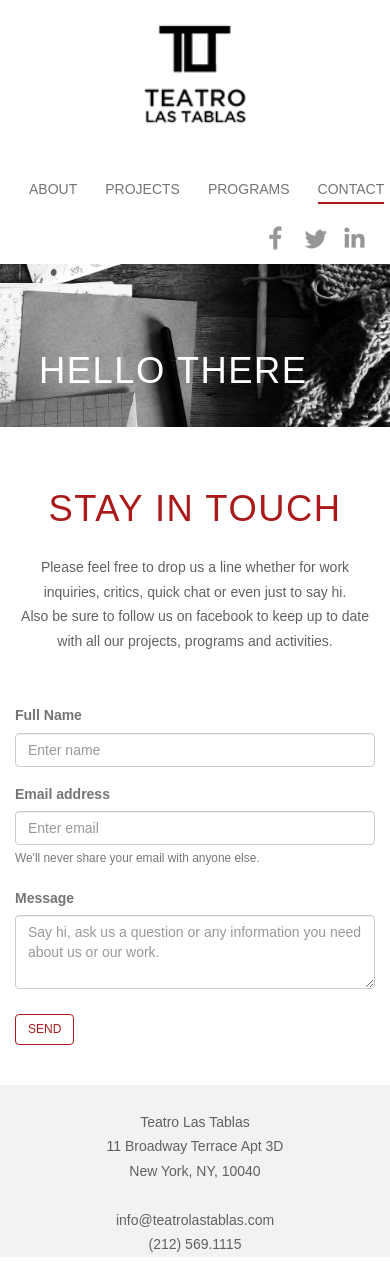
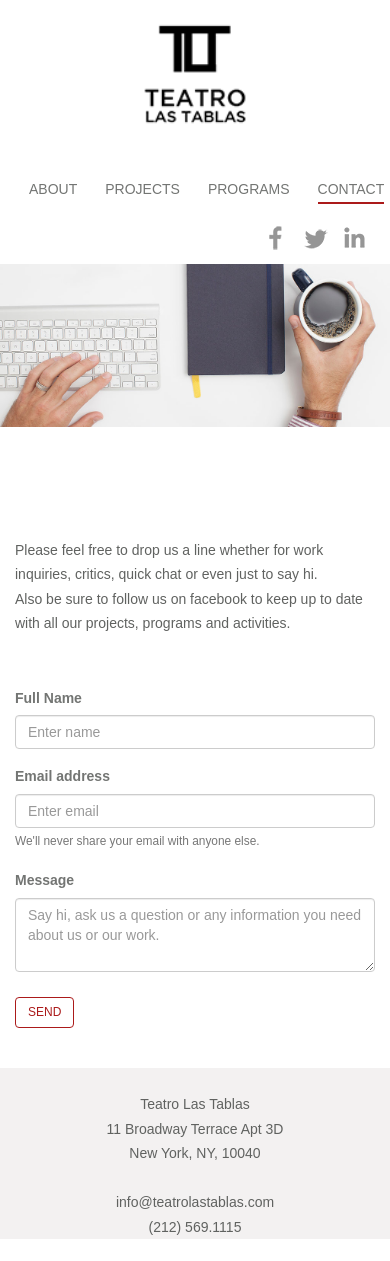
Before and after one commit to mollyme/lastablas, a PHP site: page /contact.html in a window 390 px wide. Shown: the top 1261 px of the page. Run offline with PHP 8.4, Linux system fonts and the light colour scheme; some libraries are stand-ins or nearby versions; grey boxes are pictures that could not be loaded.

Commit message:
banners and headings fixed

```diff
--- a/contact.html
+++ b/contact.html
@@ -43,8 +43,8 @@
 
             <div class="row">
                  <div id="display">
-      <img src="images/contact.png" alt="audience" />
-                <h1>hello there</h1>
+      <img src="images/contact_.jpg" alt="keyboard" />
+                <!-- <h1>hello there</h1> -->
 
     		</div>
          </div>
@@ -55,24 +55,15 @@
      <!-- contact section -->
        	<section id="contact">
     		<div class="row">
-       			<div class="col-md-8 col-md-offset-2">
-             		<h1>stay in touch</h1>
-            		<p><br>Please feel free to drop us a line whether for work inquiries, critics, quick chat or even just to say hi. <br> Also be sure to follow us on facebook to keep up to date with all our projects, programs and activities.</p>
+       			<div class="col-md-4">
+             		<h3 class="drawline">stay in touch</h3>
+            		<p>Please feel free to drop us a line whether for work inquiries, critics, quick chat or even just to say hi. <br> Also be sure to follow us on facebook to keep up to date with all our projects, programs and activities.</p>
                     </div>
-                </div>
-              <!--  <div class="row">
-                 	 <div class="col-md-6 col-md-offset-3">
-                     <a href="https://www.linkedin.com/in/yolanny-rodriguez-torres-185b59a" title="linkedin_link"><img src="images/linkedin.png" alt="linkedin" /></a>
-                    <a href="https://www.twitter.com/teatrolastablas" title="twitter_page"><img src="images/twitter.png" alt="twitter" </a>
-                    <a href="https://www.facebook.com/LasTablasNYC/" title="fb_account"><img src="images/facebook.png" alt="fb" /></a>
-               		 </div>
-         		</div>
 
 
-      <hr>-->
-    		<div class="row">
+
     		<a name="contact"></a>
-        		<div class="col-md-6 col-md-offset-3">
+        		<div class="col-md-6">
         			<form name="contactform" method="post" action="send_toemail.php">
      					<div class="form-group">
             				<label for="fullname">Full Name</label>
--- a/css/style.css
+++ b/css/style.css
@@ -64,6 +64,7 @@ header{
 
 #display img{
    	width:100%;
+   /* max-height: 427px;/*
     filter: alpha(opacity=50); /* For IE8 and earlier */
     object-position: center;
    }
@@ -97,7 +98,7 @@ drawline {
   position: relative;
 }
 
-h3::after {
+h1::after {
   content: "";
   position: absolute;
   height: 22px;
@@ -106,7 +107,7 @@ h3::after {
 
 }
 
-h3:after {
+h1:after {
   left: 100%;
   margin:0 15px;
 }
@@ -115,24 +116,24 @@ h3:after {
 
 /*-------- headings  -------------*/
 
-h1{ /*text over main image */
+h3{ /*text over main image */
     position: absolute;
    	top: 40%;
-   	left: 10%;
    	width: 100%;
    	color:#ffffff;
   	font-family:'Avenir Next', sans-serif;
     text-transform: uppercase;
     font-weight: 400;
     letter-spacing: 1.5px;
-    line-height: 1.2em;
-    text-align: left;
-    font-size: 260%;
+    line-height: 1.5em;
+    text-align: center;
+    font-size: 100%;
+
 
 }
 
 h2{/*divider copy */
-    font-size:120%;
+    font-size:100%;
     padding:60px;
     color:#ffffff;
     text-align: justify;
@@ -142,14 +143,15 @@ h2{/*divider copy */
 
 }
 
-h3{
+h1{
     /*width:100%; */
     font-variant: small-caps;
-
     padding-bottom: 10px;
     font-weight: 400;
     font-family:'Avenir Next', sans-serif;
     text-align: left !important;
+    font-size: 150%;
+
 }
 
 h4{	/*subtitles */
@@ -307,7 +309,7 @@ button{
 
 #contact p{
     font-size:1em;
-    text-align: center;
+    text-align: left;
     display:block;
     padding-bottom: 10px;
 }
```
Also changed, not shown: about.html (+4 -4 lines), index.html (+4 -4 lines), programs.html (+5 -5 lines), images/Oval 2.png (deleted), images/audience-828584.jpg (deleted), images/contact.png (deleted), images/contact_.jpg (added), images/home2.jpg (added), images/programs.png (deleted), images/seats.png (deleted), images/seats_.jpg (added).
